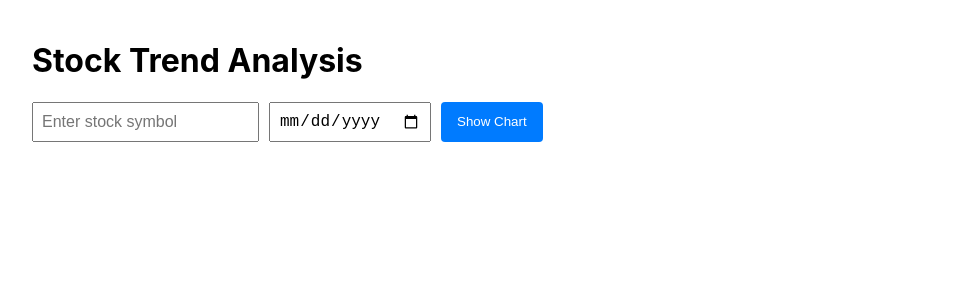
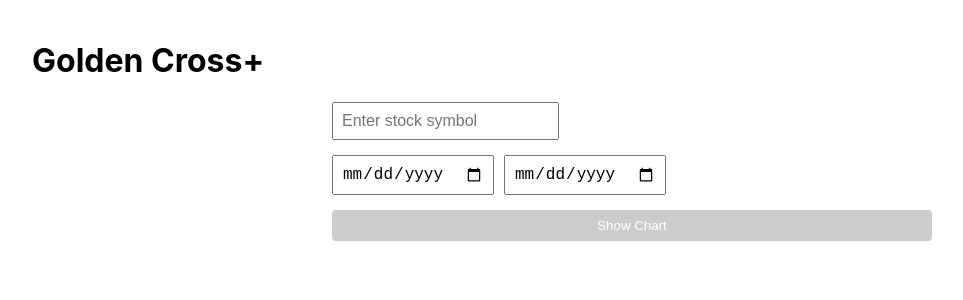
Before and after one commit to Ansaka/Tick-trend-analysis, a React (Create React App) app in the folder tick-trend-frontend/: page / in a window 1280 px wide. Shown: the top 300 px of the page, without its empty margins (8-971 px from the left). Built offline with nearby package versions, Linux system fonts and the light colour scheme.

Commit message:
feat: added symbol search

```diff
--- a/tick-trend-frontend/src/App.css
+++ b/tick-trend-frontend/src/App.css
@@ -44,3 +44,69 @@ button:hover {
   margin: 10px 0;
   background-color: #f8d7da;
 }
+
+.symbol-search {
+    position: relative;
+    width: 200px;
+}
+
+.suggestions {
+    position: absolute;
+    top: 100%;
+    left: 0;
+    right: 0;
+    background: white;
+    border: 1px solid #ddd;
+    border-radius: 4px;
+    margin: 0;
+    padding: 0;
+    list-style: none;
+    max-height: 200px;
+    overflow-y: auto;
+    z-index: 1000;
+}
+
+.suggestions li {
+    padding: 8px 12px;
+    cursor: pointer;
+}
+
+.suggestions li:hover {
+    background-color: #f0f0f0;
+}
+
+.loading {
+    position: absolute;
+    top: 100%;
+    left: 0;
+    right: 0;
+    padding: 8px;
+    background: white;
+    border: 1px solid #ddd;
+    border-radius: 4px;
+    text-align: center;
+    z-index: 1000;
+}
+
+.form-group {
+    display: flex;
+    flex-direction: column;
+    gap: 15px;
+    width: 100%;
+    max-width: 600px;
+    margin: 0 auto;
+}
+
+.date-inputs {
+    display: flex;
+    gap: 10px;
+}
+
+button:disabled {
+    background-color: #cccccc;
+    cursor: not-allowed;
+}
+
+button:disabled:hover {
+    background-color: #cccccc;
+}
--- a/tick-trend-frontend/src/App.js
+++ b/tick-trend-frontend/src/App.js
@@ -1,37 +1,53 @@
 import React, { useState } from 'react';
 import StockChart from './components/StockChart';
 import './App.css';
+import SymbolSearch from './components/SymbolSearch';
 
 function App() {
     const [symbol, setSymbol] = useState('');
-    const [date, setDate] = useState('');
+    const [startDate, setStartDate] = useState('');
+    const [endDate, setEndDate] = useState('');
     const [showChart, setShowChart] = useState(false);
 
     const handleSubmit = (e) => {
         e.preventDefault();
+        if (!symbol || !startDate || !endDate) {
+            return;
+        }
         setShowChart(true);
+    };
+
+    const handleSymbolSelect = (selectedSymbol) => {
+        setSymbol(selectedSymbol);
+        setShowChart(false); // Reset chart when new symbol is selected
     };
 
     return (
         <div className="App">
-            <h1>Stock Trend Analysis</h1>
+            <h1>Golden Cross+</h1>
             <form onSubmit={handleSubmit}>
+                <div className="form-group">
+                    <SymbolSearch onSymbolSelect={handleSymbolSelect} />
+                    <div className="date-inputs">
                         <input
-                    type="text"
-                    placeholder="Enter stock symbol"
-                    value={symbol}
-                    onChange={(e) => setSymbol(e.target.value.toUpperCase())}
+                            type="date"
+                            value={startDate}
+                            onChange={(e) => setStartDate(e.target.value)}
                             required
                         />
                         <input
                             type="date"
-                    value={date}
-                    onChange={(e) => setDate(e.target.value)}
+                            value={endDate}
+                            onChange={(e) => setEndDate(e.target.value)}
                             required
                         />
-                <button type="submit">Show Chart</button>
+                    </div>
+                    <button type="submit" disabled={!symbol || !startDate || !endDate}>
+                        Show Chart
+                    </button>
+                </div>
             </form>
-            {showChart && <StockChart symbol={symbol} date={date} />}
+            {showChart && <StockChart symbol={symbol} startDate={startDate} endDate={endDate} />}
         </div>
     );
 }
--- a/tick-trend-frontend/src/components/StockChart.js
+++ b/tick-trend-frontend/src/components/StockChart.js
@@ -3,7 +3,7 @@ import Highcharts from 'highcharts/highstock';
 import HighchartsReact from 'highcharts-react-official';
 import axios from 'axios';
 
-const StockChart = ({ symbol, date }) => {
+const StockChart = ({ symbol, startDate, endDate }) => {
     const [chartData, setChartData] = useState([]);
     const [loading, setLoading] = useState(true);
     const [error, setError] = useState(null);
@@ -14,14 +14,14 @@ const StockChart = ({ symbol, date }) => {
                 setLoading(true);
                 setError(null);
                 const response = await axios.get(
-                    `http://localhost:8000/api/stock-data/${symbol}?date=${date}`
+                    `http://localhost:8000/api/stock-data/${symbol}?start_date=${startDate}&end_date=${endDate}`
                 );
                 const data = response.data.map(point => [
                     new Date(point.datetime).getTime(),
                     point.price
                 ]);
-                console.log('Fetched data:', response.data);
-                console.log('Mapped data:', data);
+                //console.log('Fetched data:', response.data);
+                //console.log('Mapped data:', data);
                 setChartData(data);
             } catch (error) {
                 console.error('Error fetching data:', error);
@@ -31,10 +31,10 @@ const StockChart = ({ symbol, date }) => {
             }
         };
 
-        if (symbol && date) {
+        if (symbol && startDate && endDate) {
             fetchData();
         }
-    }, [symbol, date]);
+    }, [symbol, startDate, endDate]);
 
     if (loading) return <div>Loading...</div>;
     if (error) return <div className="error">{error}</div>;
--- /dev/null
+++ b/tick-trend-frontend/src/components/SymbolSearch.js
@@ -0,0 +1,72 @@
+import React, { useState, useEffect } from 'react';
+import axios from 'axios';
+
+const SymbolSearch = ({ onSymbolSelect }) => {
+    const [search, setSearch] = useState('');
+    const [suggestions, setSuggestions] = useState([]);
+    const [loading, setLoading] = useState(false);
+    const [userClick, setUserClick] = useState(false);
+    useEffect(() => {
+        const fetchSymbols = async () => {
+            if (search.length < 1 || userClick) {
+                setSuggestions([]);
+                setUserClick(false);
+                return;
+            }
+
+            setLoading(true);
+            try {
+                const response = await axios.get(
+                    `http://localhost:8000/api/symbols?search=${search}`
+                );
+                setSuggestions(response.data);
+            } catch (error) {
+                console.error('Error fetching symbols:', error);
+            } finally {
+                setLoading(false);
+            }
+        };
+
+        const timeoutId = setTimeout(fetchSymbols, 300);
+        return () => clearTimeout(timeoutId);
+    }, [search]);
+
+    const handleSuggestionClick = (symbol) => {
+        onSymbolSelect(symbol);
+        setSearch(symbol);
+        setUserClick(true);
+        setSuggestions([]);
+    };
+
+    const handleInputChange = (e) => {
+        const value = e.target.value.toUpperCase();
+        setSearch(value);
+    };
+
+    return (
+        <div className="symbol-search">
+            <input
+                type="text"
+                placeholder="Enter stock symbol"
+                value={search}
+                onChange={handleInputChange}
+                required
+            />
+            {suggestions.length > 0 && (
+                <ul className="suggestions">
+                    {suggestions.map((symbol) => (
+                        <li
+                            key={symbol}
+                            onClick={() => handleSuggestionClick(symbol)}
+                        >
+                            {symbol}
+                        </li>
+                    ))}
+                </ul>
+            )}
+            {loading && <div className="loading">Loading...</div>}
+        </div>
+    );
+};
+
+export default SymbolSearch;
```
Also changed, not shown: 1 other file (tests, documents, lock files or other folders). Lines whose indentation alone changed are shown as unchanged.
